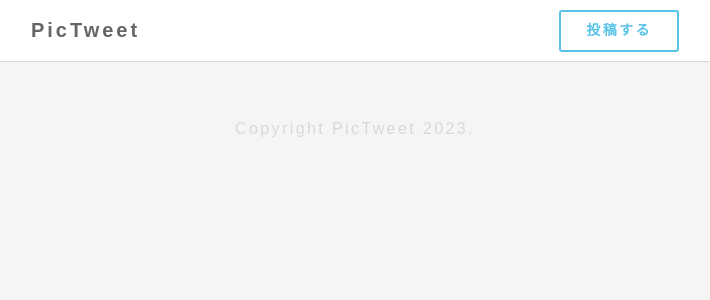
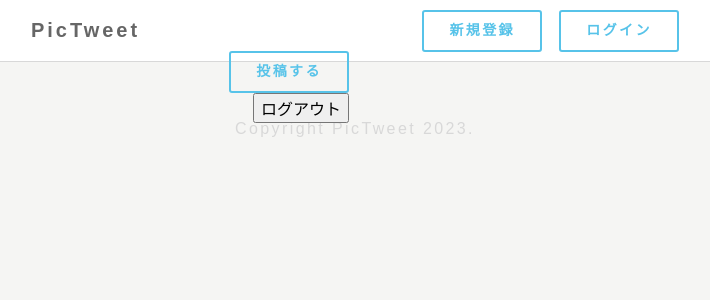
Before and after one commit to ArgonSys/django_pictweet, a Django app: page /tweets/ in a window 1280 px wide. Shown: the top 300 px of the page, without its empty margins (285-995 px from the left). Run offline with Django 5.2, Linux system fonts and the light colour scheme; data that the repository does not hold is empty.

Commit message:
ヘッダーにリンク

```diff
--- a/django_pictweet/templates/base.html
+++ b/django_pictweet/templates/base.html
@@ -12,7 +12,15 @@
       <div class="header__bar row">
         <h1 class="grid-6"><a href="/">PicTweet</a></h1>
         <div class="user_nav grid-6">
+          <a class="post" href="{% url 'users:signup' %}">新規登録</a>
+          <a class="post" href="{% url 'users:login' %}">ログイン</a>
+        </div>
+        <div class="user_nav grid-6 flex">
           <a class="post" href="/tweets/new">投稿する</a>
+          <form action="{% url 'users:logout' %}" method="post">
+            {% csrf_token %}
+            <button class="post" >ログアウト</button>
+          </form>
         </div>
       </div>
     </header>
```
